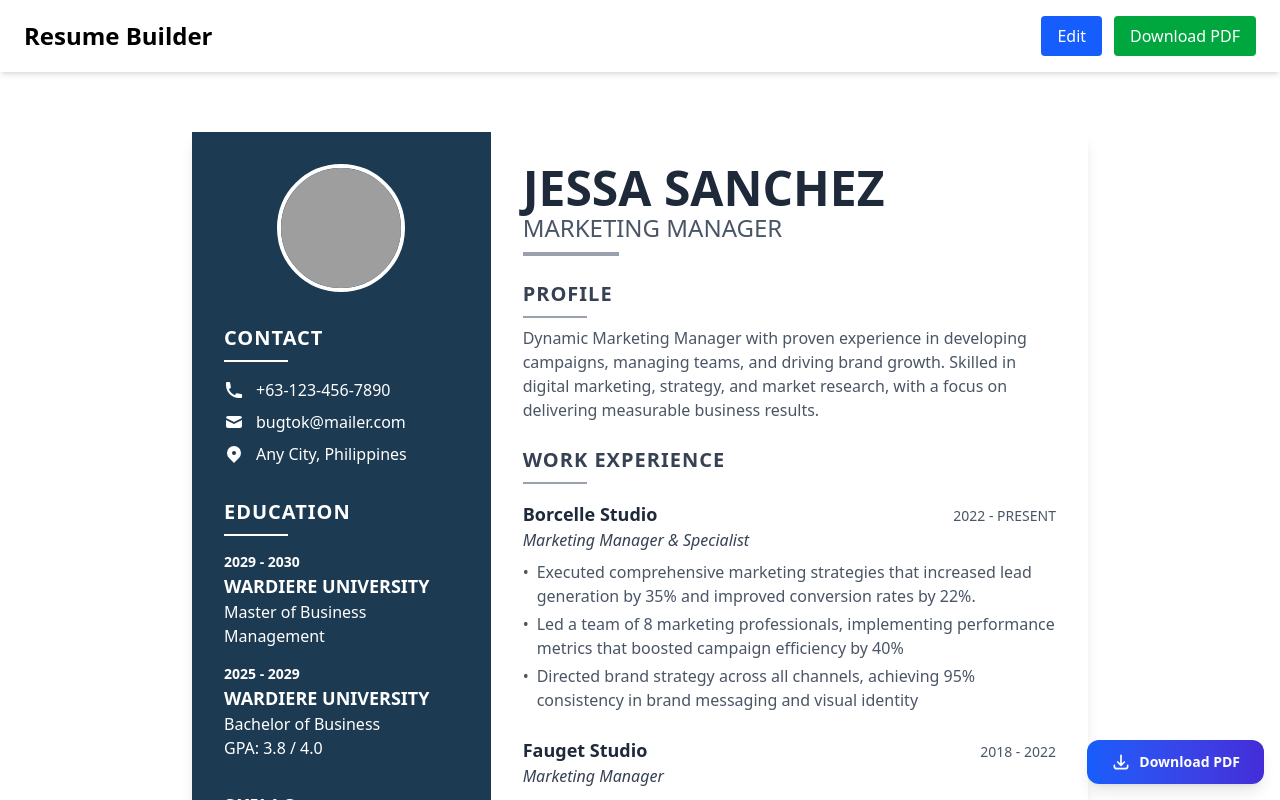
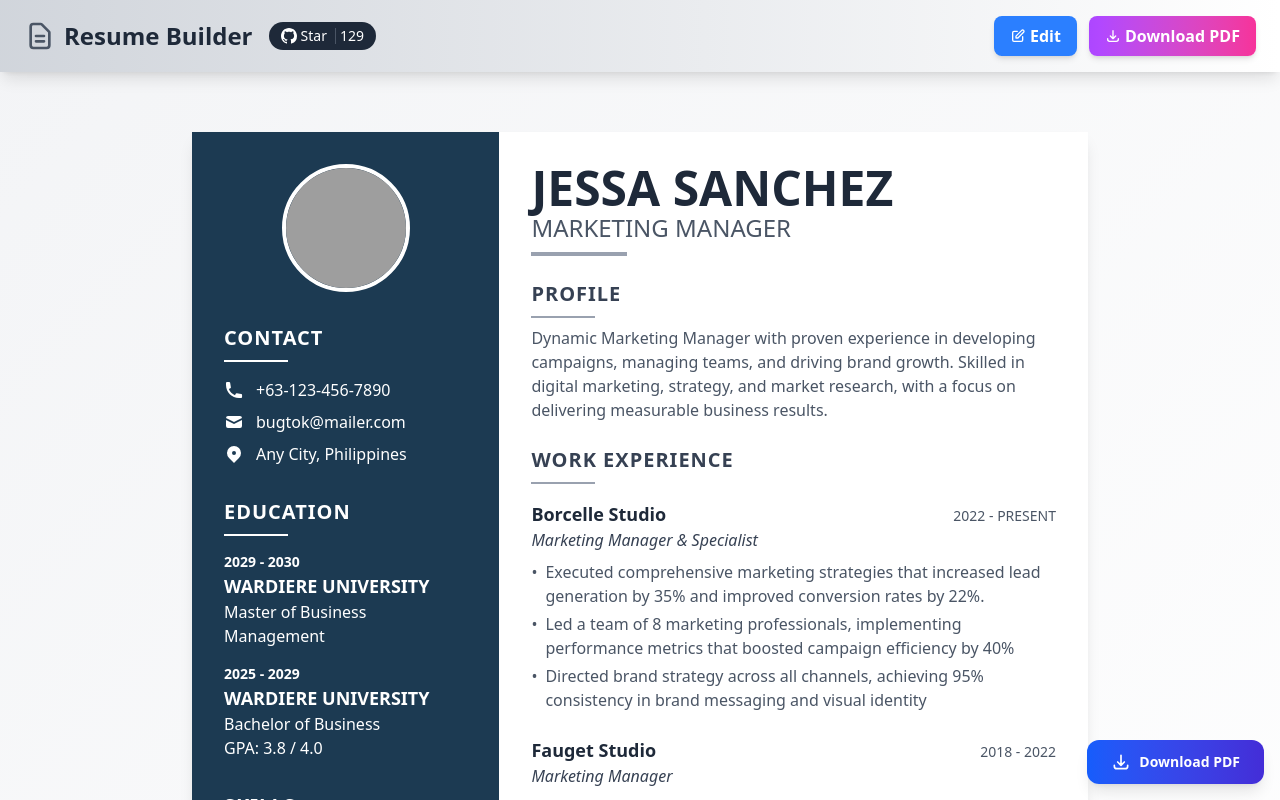
Before and after one commit to bugtok14/buildmycv, a React (Vite) app: page / in a window 1280 px wide. Shown: the top 800 px of the page. Built offline with nearby package versions, Linux system fonts and the light colour scheme; grey boxes are pictures that could not be loaded.

Commit message:
header enhance

```diff
--- a/src/App.jsx
+++ b/src/App.jsx
@@ -8,7 +8,7 @@ const App = () => {
   const [isEditable, setIsEditable] = useState(false);
 
   return (
-    <>
+    <div className=" bg-gradient-to-br from-gray-100 to-white">
       <Header isEditable={isEditable} setIsEditable={setIsEditable} />
       <div id="pdf-content" className="w-full max-w-4xl mx-auto bg-white shadow-lg mt-15 mb-15">
         <div className="flex">
@@ -19,7 +19,7 @@ const App = () => {
       <div className="fixed bottom-4 right-4">
         <DownloadPDF />
       </div>
-    </>
+    </div>
   );
 };
 
--- a/src/components/Header.jsx
+++ b/src/components/Header.jsx
@@ -1,18 +1,92 @@
+import React, { useState, useEffect } from 'react';
+
 const Header = ({ isEditable, setIsEditable, downloadPDF }) => {
+  const [stars, setStars] = useState(128); // Default star count
+  const [isHovered, setIsHovered] = useState(false);
+
+  // In a real app, fetch this from GitHub API
+  useEffect(() => {
+    // just using hardcoded star count from GitHub API
+    // For a real implementation, pleass use:
+    // fetch('https://api.github.com/repos/your-username/your-repo')
+    //   .then(response => response.json())
+    //   .then(data => setStars(data.stargazers_count))
+    const interval = setInterval(() => {
+      // Simulate star count changing (for demo purposes)
+      setStars(prev => Math.random() > 0.5 ? prev + 1 : prev);
+    }, 5000);
+
+    return () => clearInterval(interval);
+  }, []);
+
   return (
-    <header className="flex justify-between items-center py-4 px-6 bg-white shadow-md sticky top-0 z-50">
-      <h1 className="text-2xl font-bold">Resume Builder</h1>
-      <div className="space-x-3">
+    <header className="flex justify-between items-center py-4 px-6 bg-gradient-to-r from-gray-300 to-white text-white shadow-lg sticky top-0 z-50">
+      <div className="flex items-center space-x-4">
+        <div className="flex items-center text-gray-600">
+          <svg className="w-8 h-8 mr-2" fill="none" stroke="currentColor" viewBox="0 0 24 24" xmlns="http://www.w3.org/2000/svg">
+            <path strokeLinecap="round" strokeLinejoin="round" strokeWidth="2" d="M9 12h6m-6 4h6m2 5H7a2 2 0 01-2-2V5a2 2 0 012-2h5.586a1 1 0 01.707.293l5.414 5.414a1 1 0 01.293.707V19a2 2 0 01-2 2z"></path>
+          </svg>
+          <h1 className="text-2xl font-bold bg-clip-text text-transparent bg-gray-800">
+            Resume Builder
+          </h1>
+        </div>
+
+        {/* GitHub Star Badge */}
+        <a
+          href="https://github.com/bugtok14/buildmycv"
+          target="_blank"
+          rel="noopener noreferrer"
+          className="hidden md:flex items-center space-x-1 bg-gray-800 hover:bg-gray-900 rounded-full px-3 py-1 transition-all duration-300"
+          onMouseEnter={() => setIsHovered(true)}
+          onMouseLeave={() => setIsHovered(false)}
+        >
+          <svg className="w-4 h-4" viewBox="0 0 16 16" fill="currentColor">
+            <path fillRule="evenodd" d="M8 0C3.58 0 0 3.58 0 8c0 3.54 2.29 6.53 5.47 7.59.4.07.55-.17.55-.38 0-.19-.01-.82-.01-1.49-2.01.37-2.53-.49-2.69-.94-.09-.23-.48-.94-.82-1.13-.28-.15-.68-.52-.01-.53.63-.01 1.08.58 1.23.82.72 1.21 1.87.87 2.33.66.07-.52.28-.87.51-1.07-1.78-.2-3.64-.89-3.64-3.95 0-.87.31-1.59.82-2.15-.08-.2-.36-1.02.08-2.12 0 0 .67-.21 2.2.82.64-.18 1.32-.27 2-.27.68 0 1.36.09 2 .27 1.53-1.04 2.2-.82 2.2-.82.44 1.1.16 1.92.08 2.12.51.56.82 1.27.82 2.15 0 3.07-1.87 3.75-3.65 3.95.29.25.54.73.54 1.48 0 1.07-.01 1.93-.01 2.2 0 .21.15.46.55.38A8.013 8.013 0 0016 8c0-4.42-3.58-8-8-8z"/>
+          </svg>
+          <span className="text-sm font-medium">Star</span>
+          <div className="h-4 w-px bg-gray-600 mx-1"></div>
+          <span className="text-sm font-medium">{stars}</span>
+
+          {/* Animation for hover effect */}
+          {isHovered && (
+            <span className="ml-1 animate-pulse">⭐</span>
+          )}
+        </a>
+      </div>
+
+      <div className="flex items-center space-x-3">
         <button
           onClick={() => setIsEditable(!isEditable)}
-          className="bg-blue-600 text-white px-4 py-2 rounded"
+          className={`px-4 py-2 cursor-pointer rounded-lg font-semibold transition-all duration-300 flex items-center ${
+            isEditable
+              ? 'bg-green-500 hover:bg-green-600 shadow-md'
+              : 'bg-blue-500 hover:bg-blue-600 shadow-md'
+          }`}
         >
-          {isEditable ? "Save" : "Edit"}
+          {isEditable ? (
+            <>
+              <svg className="w-4 h-4 mr-1" fill="none" stroke="currentColor" viewBox="0 0 24 24" xmlns="http://www.w3.org/2000/svg">
+                <path strokeLinecap="round" strokeLinejoin="round" strokeWidth="2" d="M5 13l4 4L19 7"></path>
+              </svg>
+              Save
+            </>
+          ) : (
+            <>
+              <svg className="w-4 h-4 mr-1" fill="none" stroke="currentColor" viewBox="0 0 24 24" xmlns="http://www.w3.org/2000/svg">
+                <path strokeLinecap="round" strokeLinejoin="round" strokeWidth="2" d="M11 5H6a2 2 0 00-2 2v11a2 2 0 002 2h11a2 2 0 002-2v-5m-1.414-9.414a2 2 0 112.828 2.828L11.828 15H9v-2.828l8.586-8.586z"></path>
+              </svg>
+              Edit
+            </>
+          )}
         </button>
+
         <button
           onClick={downloadPDF}
-          className="bg-green-600 text-white px-4 py-2 rounded"
+          className="bg-gradient-to-r from-purple-500 to-pink-500 hover:from-purple-600 hover:to-pink-600 text-white px-4 py-2 rounded-lg font-semibold shadow-md transition-all duration-300 flex items-center cursor-pointer"
         >
+          <svg className="w-4 h-4 mr-1" fill="none" stroke="currentColor" viewBox="0 0 24 24" xmlns="http://www.w3.org/2000/svg">
+            <path strokeLinecap="round" strokeLinejoin="round" strokeWidth="2" d="M4 16v1a3 3 0 003 3h10a3 3 0 003-3v-1m-4-4l-4 4m0 0l-4-4m4 4V4"></path>
+          </svg>
           Download PDF
         </button>
       </div>
--- a/src/components/LeftColumn.jsx
+++ b/src/components/LeftColumn.jsx
@@ -7,7 +7,7 @@ import Languages from './Languages';
 const LeftColumn = ({ isEditable }) => {
   return (
     <div
-     className="w-1/3 bg-[#1C3A52] text-white p-8"
+     className="w-1/3.3 bg-[#1C3A52] text-white p-8"
      style={{ backgroundColor: "#1C3A52" }}
      >
       <Profile isEditable={isEditable} />
--- a/src/components/References.jsx
+++ b/src/components/References.jsx
@@ -35,7 +35,7 @@ const References = ({ isEditable }) => {
     <div className="mt-6">
       <h2 className="text-xl font-bold text-gray-700 uppercase tracking-wider">Reference</h2>
       <div className="w-16 border-b-2 border-gray-400 my-2"></div>
-      <div className="grid grid-cols-1 md:grid-cols-2 gap-8 mt-4">
+      <div className="grid grid-cols-2 gap-8 mt-4">
         {references.map((ref, index) => (
           <div key={index} className="relative">
             {isEditable ? (
```
